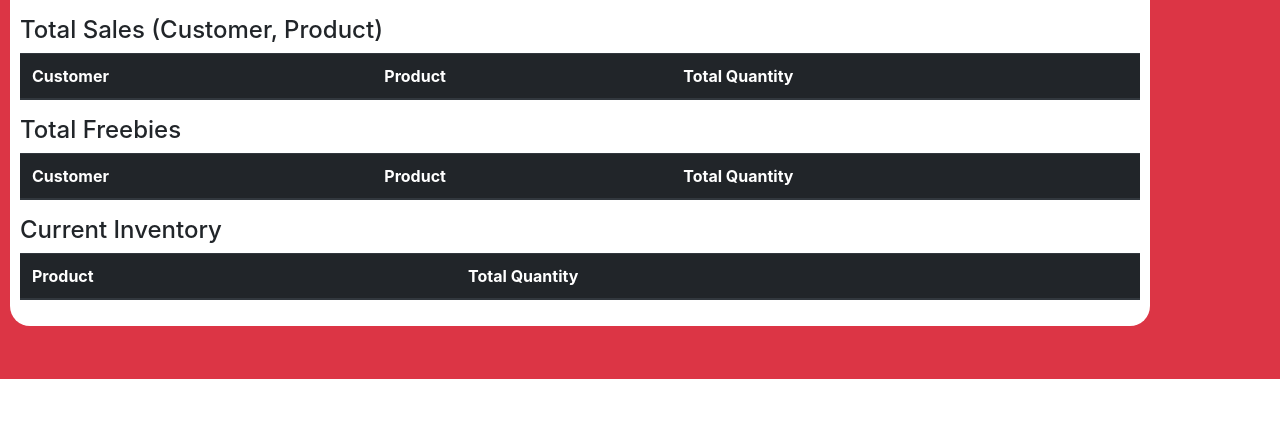
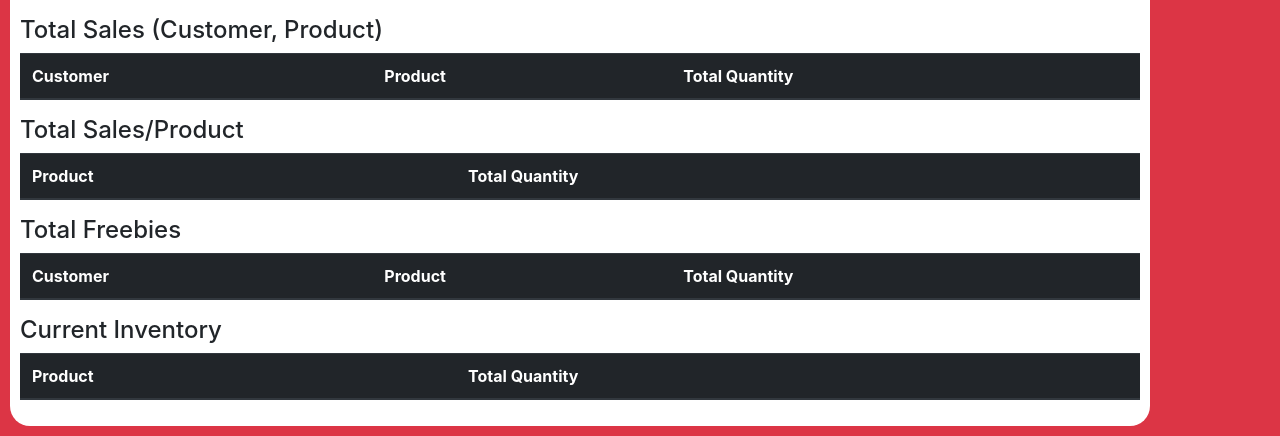
Before and after one commit to ferdinandpolpol/production-inventory, a Django app: page /reports/ in a window 1280 px wide. Shown: the part 421-857 px from the top of the page. Before the commit the page ends 800 px from the top, so only its background shows below. Run offline with Django 3.2, Linux system fonts and the light colour scheme; lists and menus that the app fills with data are empty; some libraries are stand-ins or nearby versions.

Commit message:
total sales per prod, save multiple sales

```diff
--- a/web/templates/reports.html
+++ b/web/templates/reports.html
@@ -61,6 +61,19 @@
                     <th>Total Quantity</th>
                 </tr>
             </thead class="thead-dark">
+            <tbody id="totalSales">
+            </tbody>
+        </table>
+    </div>
+    <div>
+        <h4>Total Sales/Product</h4>
+        <table class="table table-striped">
+            <thead class="thead-dark">
+                <tr>
+                    <th>Product</th>
+                    <th>Total Quantity</th>
+                </tr>
+            </thead class="thead-dark">
             <tbody id="totalSalesPerProduct">
             </tbody>
         </table>
@@ -85,7 +98,9 @@
             <thead class="thead-dark">
                 <tr>
                     <th>Product</th>
-                    <th>Total Quantity</th>
+                    <th>
+                        Total Quantity
+                    </th>
                 </tr>
             </thead class="thead-dark">
             <tbody id="currentInventory">
@@ -159,12 +174,23 @@
                 })
                 $("#totalPerProduct").html(totalPerProductHTML)
 
-                // Total Sales Per Product
+                // Total Sales
+                let totalSalesHTML = ""
+                res.total_sales.map((product) => {
+                    totalSalesHTML += `
+                    <tr>
+                        <td>${ product.customer__name }</td>
+                        <td>${ product.product__name }</td>
+                        <td>${ product.quantity__sum }</td>
+                    </tr>`
+                })
+                $("#totalSales").html(totalSalesHTML)
+
+                // Total Sales p prod
                 let totalSalesPerProductHTML = ""
-                res.total_sales.map((product) => {
+                res.total_sales_per_product.map((product) => {
                     totalSalesPerProductHTML += `
                     <tr>
-                        <td>${ product.customer__name }</td>
                         <td>${ product.product__name }</td>
                         <td>${ product.quantity__sum }</td>
                     </tr>`
--- a/web/web/views.py
+++ b/web/web/views.py
@@ -26,8 +26,8 @@ def index(request):
 def sales(request):
     context = {
         "sales": Sales.objects.all(),
-        'products': Product.objects.all(),
-        'customers': Customer.objects.all()
+        'products': Product.objects.all().order_by('name'),
+        'customers': Customer.objects.all().order_by('name')
     }
     return render(request, 'sales.html', context)
 
@@ -101,7 +101,7 @@ def production_api_totals(request):
 @api_view(['POST'])
 def sales_api(request):
     if request.method == "POST":
-        serializer = SalesSerializer(data=request.data)
+        serializer = SalesSerializer(data=request.data, many=True)
         serializer.is_valid(raise_exception=True)
         serializer.save()
 
@@ -130,13 +130,13 @@ def reports_api(request):
         production_supply_totals = ProductionIngredients.objects. \
             filter(production__date__range=[from_date, to_date]). \
             values('ingredient__name'). \
-            annotate(Sum('quantity'))
+            annotate(Sum('quantity')).filter(quantity__sum__gt=0)
         per_product_supply_totals = {}
         for product in Product.objects.all():
             per_product_supply_totals[product.name] = ProductionIngredients.objects. \
                 filter(production__date__range=[from_date, to_date], production__product=product). \
                 values('ingredient__name'). \
-                annotate(Sum('quantity'))
+                annotate(Sum('quantity')).filter(quantity__sum__gt=0)
         supply_inventory_list = Supply.objects.filter(supplied_at__range=[
                                                       from_date, to_date]).values("item__name", "quantity", "supplied_at").order_by("-supplied_at")
 
@@ -145,19 +145,21 @@ def reports_api(request):
         sales = Sales.objects.filter(date__range=[from_date, to_date])
 
         total_production_per_product = productions.values(
-            "product__name").annotate(Sum('quantity'))
+            "product__name").annotate(Sum('quantity')).filter(quantity__sum__gt=0)
         total_sales = sales.values(
-            "customer__name", "product__name").annotate(Sum('quantity'))
+            "customer__name", "product__name").annotate(Sum('quantity')).filter(quantity__sum__gt=0).order_by("product__name")
+        total_sales_per_product = sales.values("product__name").annotate(
+            Sum('quantity')).filter(quantity__sum__gt=0).order_by("product__name")
         total_freebies = sales.values(
-            "customer__name", "product__name").annotate(Sum('freebies'))
-        total_sales_per_product = sales.values(
-            "product__name").annotate(sum_out=Sum(F('quantity') + F('freebies')))
+            "customer__name", "product__name").annotate(Sum('freebies')).filter(freebies__sum__gt=0)
+        total_sales_per_product_incl_freebies = sales.values(
+            "product__name").annotate(sum_out=Sum(F('quantity') + F('freebies'))).filter(sum_out__gt=0)
 
         current_inventory = {
             product["product__name"]: product["quantity__sum"]
             for product in total_production_per_product
         }
-        for sales in total_sales_per_product:
+        for sales in total_sales_per_product_incl_freebies:
             key = sales["product__name"]
             current_inventory[key] = float(
                 current_inventory[key]) - float(sales["sum_out"])
@@ -169,6 +171,7 @@ def reports_api(request):
                 "per_product_supply_totals": per_product_supply_totals,
                 "total_production_per_product": total_production_per_product,
                 "total_sales": total_sales,
+                "total_sales_per_product": total_sales_per_product,
                 "total_freebies": total_freebies,
                 "current_inventory": current_inventory
             }, status=status.HTTP_200_OK)
```
Also changed, not shown: web/templates/sales.html (+22 -18 lines).
